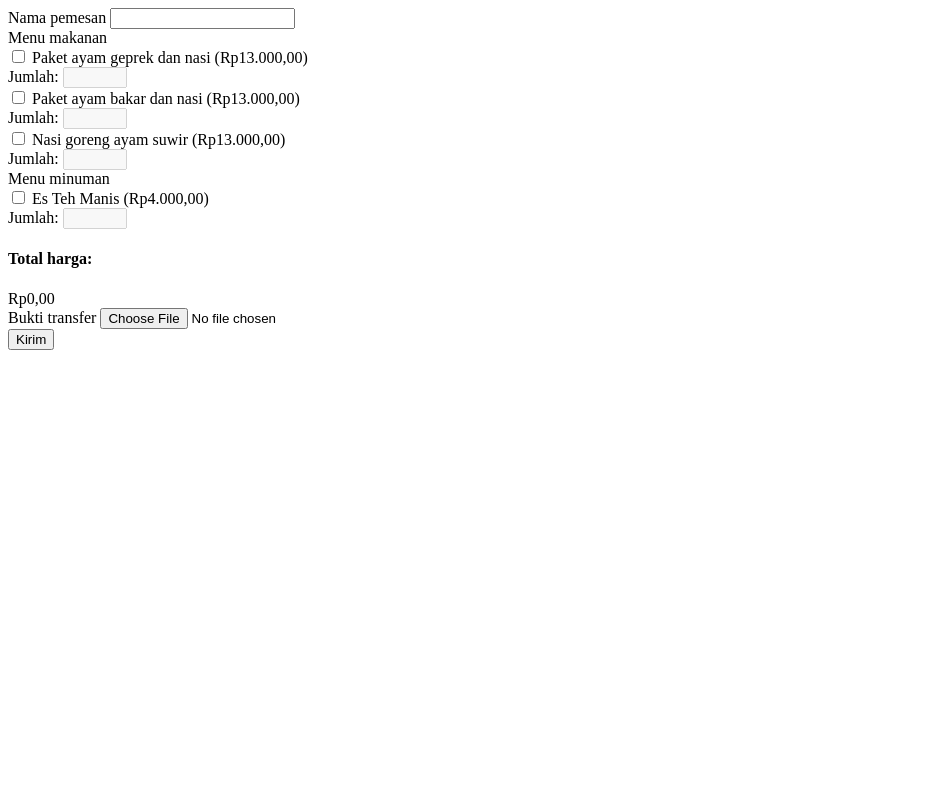
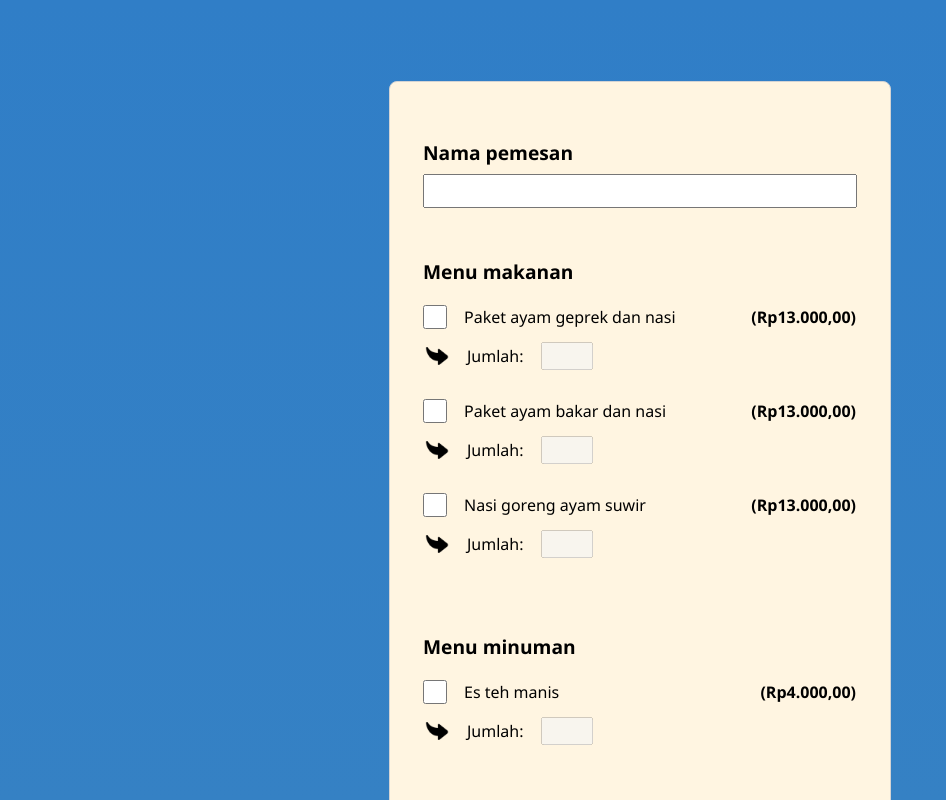
Before and after one commit to persona-lism/rabes, a plain HTML site: page index.html in a window 1280 px wide. Shown: the top 800 px of the page, without its empty margins (0-946 px from the left). Drawn offline with Linux system fonts and the light colour scheme.

Commit message:
Updated design

```diff
--- a/index.html
+++ b/index.html
@@ -11,7 +11,7 @@
             <form id="submit-form">
                 <div class="identitas">
                     <label for="namaPemesan">Nama pemesan</label>
-                    <input type="text" id="namaPemesan" name="namaPemesan" required aria-required="true">
+                    <input type="text" id="namaPemesan" name="namaPemesan" autocomplete="off" autocapitalize="off" aria-autocomplete="off">
                 </div>
 
                 <div class="makanan">
@@ -19,36 +19,51 @@
                     <!-- <input type="text" id="menu-makanan" name="menu-makanan" required aria-required="true"> -->
                     <div class="pilihan-makanan">
                         <div class="jenis">
+                            <div class="divider">
                                 <input type="checkbox" id="menua1" name="menua1" value="menua1">
                                 <label for="menua1">Paket ayam geprek dan nasi</label>
+                            </div>
+                            <div class="divider">
                                 <label for="menua1">(Rp13.000,00)</label>
+                            </div>
                         </div>
 
                         <div class="jumlah">
+                            <img src="assets/send.png">
                             <label for="jumlaha1">Jumlah:</label>
-                            <input type="number" id="jumlaha1" name="jumlaha1" min="1" max="100" step="1" disabled>
+                            <input type="number" id="jumlaha1" name="jumlaha1" min="1" max="100" disabled>
                         </div>
                     </div>
                     <div class="pilihan-makanan">
                         <div class="jenis">
+                            <div class="divider">
                                 <input type="checkbox" id="menua2" name="menua2" value="menua2">
                                 <label for="menua2">Paket ayam bakar dan nasi</label>
+                            </div>
+                            <div class="divider">
                                 <label for="menua2">(Rp13.000,00)</label>
+                            </div>
                         </div>
 
                         <div class="jumlah">
+                            <img src="assets/send.png">
                             <label for="jumlaha2">Jumlah:</label>
                             <input type="number" id="jumlaha2" name="jumlaha2" min="1" max="100" step="1" disabled>
                         </div>
                     </div>
                     <div class="pilihan-makanan">
                         <div class="jenis">
+                            <div class="divider">
                                 <input type="checkbox" id="menua3" name="menua3" value="menua3">
                                 <label for="menua3">Nasi goreng ayam suwir</label>
+                            </div>
+                            <div class="divider">
                                 <label for="menua3">(Rp13.000,00)</label>
+                            </div>
                         </div>
 
                         <div class="jumlah">
+                            <img src="assets/send.png">
                             <label for="jumlaha3">Jumlah:</label>
                             <input type="number" id="jumlaha3" name="jumlaha3" min="1" max="100" step="1" disabled>
                         </div>
@@ -60,29 +75,38 @@
                     <!-- <input type="text" id="menu-minuman" name="menu-minuman" required aria-required="true"> -->
                     <div class="pilihan-minuman">
                         <div class="jenis">
+                            <div class="divider">
                                 <input type="checkbox" id="menub1" name="menub1" value="menub1">
-                            <label for="menub1">Es Teh Manis</label>
+                                <label for="menub1">Es teh manis</label>
+                            </div>
+                            <div class="divider">
                                 <label for="menub1">(Rp4.000,00)</label>
+                            </div>
                         </div>
 
                         <div class="jumlah">
+                            <img src="assets/send.png">
                             <label for="jumlahb1">Jumlah:</label>
                             <input type="number" id="jumlahb1" name="jumlahb1" min="1" max="100" step="1" disabled>
                         </div>
                     </div>
                 </div>
 
+                <div class="order-here">
+            <img src="assets/order-here.png">
+        </div>
+
                 <div class="total">
-                    <h4>Total harga: </h4>
+                    <span>Total harga</span>
                     <div id="total-harga">Rp0,00</div>
                 </div>
 
                 <div class="bukti">
-                    <label for="buktitransfer">Bukti transfer</label>
-                    <input type="file" id="buktitransfer" accept="image/jpeg,image/png,image/jpg" required aria-required="true">
+                    <label for="buktitransfer">Bukti pembayaran</label>
+                    <input type="file" id="buktitransfer" accept="image/jpeg,image/png,image/jpg">
                 </div>
 
-                <input type="submit" value="Kirim">
+                <input type="submit" value="Kirim" id="submit">
             </form>
         </div>
     </body>
--- a/styles.css
+++ b/styles.css
@@ -0,0 +1,234 @@
+html {
+    scroll-behavior: smooth;
+}
+
+* {
+    padding: 0;
+    margin: 0;
+    font-family: 'Segoe UI', Tahoma, Geneva, Verdana, sans-serif;
+    /* font-size: 1.05rem; */
+    -webkit-user-select: none;
+    -ms-user-select: none;
+    user-select: none;
+}
+
+body {
+    top: 0;
+    left: 0;
+    width: 100vw;
+    display: flex;
+
+    overflow-y: auto;
+    overflow-x: hidden;
+    background: #1DAEC4FF;
+    background: -webkit-linear-gradient(0deg, rgba(29, 174, 196, 1) 0%, rgba(53, 129, 196, 1) 50%, rgba(48, 126, 199, 1) 100%);
+    background: -moz-linear-gradient(0deg, rgba(29, 174, 196, 1) 0%, rgba(53, 129, 196, 1) 50%, rgba(48, 126, 199, 1) 100%);
+    background: linear-gradient(0deg, rgba(29, 174, 196, 1) 0%, rgba(53, 129, 196, 1) 50%, rgba(48, 126, 199, 1) 100%);
+}
+
+.order-here {
+    display: flex;
+    justify-content: center;
+    align-items: center;
+    border: 1px transparent solid;
+    /* border: 1px black solid; */
+    flex: 1;
+}
+
+.order-here > img {
+    width: 20rem;
+    height: 20rem;
+    border: 1px transparent solid;
+    padding: 0rem 4rem;
+}
+
+.menu {
+    border: 1px transparent solid;
+    display: flex;
+    flex-direction: column;
+    align-items: center;
+    justify-content: center;
+    /* width: 100%; */
+    flex: 1;
+    height: 100%;
+    padding: 5rem 0rem;
+}
+
+.menu > #submit-form {
+    border: 1px lightgray solid;
+    padding: 3rem 1.5rem 1.5rem 1.5rem;
+    display: flex;
+    flex-direction: column;
+    gap: 2rem;
+
+    border-radius: 0.5rem;
+    background: #fff5e1;
+}
+
+#submit-form > .identitas {
+    display: flex;
+    flex-direction: column;
+    /* background-color: gray; */
+    padding: 0.5rem;
+    border: 1px transparent solid;
+}
+
+#submit-form > .identitas > label {
+    font-size: 1.2rem;
+    font-weight: bold;
+    margin-bottom: 0.5rem;
+}
+
+#submit-form > .identitas > input {
+    padding: 0.25rem;
+    font-size: 1rem;
+}
+
+input {
+    /* border: 1px black solid; */
+}
+
+#submit-form > .makanan,
+#submit-form > .minuman {
+    display: flex;
+    flex-direction: column;
+
+    padding: 0.5rem;
+    border: 1px transparent solid;
+}
+
+#submit-form > .makanan > span,
+#submit-form > .minuman > span {
+    font-size: 1.2rem;
+    font-weight: bold;
+    margin-bottom: 1rem;
+}
+
+#submit-form > .makanan > .pilihan-makanan,
+#submit-form > .minuman > .pilihan-minuman {
+    display: flex;
+    flex-direction: column;
+    margin-bottom: 1.5rem;
+}
+
+#submit-form > .makanan > .pilihan-makanan > .jenis,
+#submit-form > .minuman > .pilihan-minuman > .jenis {
+    display: flex;
+    justify-content: space-between;
+    gap: 1rem;
+}
+
+#submit-form > .makanan > .pilihan-makanan > .jenis > .divider,
+#submit-form > .minuman > .pilihan-minuman > .jenis > .divider {
+    display: flex;
+    gap: 1rem;
+}
+
+#submit-form > .makanan > .pilihan-makanan > .jenis > .divider:last-child,
+#submit-form > .minuman > .pilihan-minuman > .jenis > .divider:last-child {
+    font-weight: bold;
+    /* font-family: monospace; */
+}
+
+.divider > label {
+    cursor: pointer;
+    border: 1px transparent solid;
+    /* border: 1px black solid; */
+    align-self: center;
+    padding: 0.25rem 0rem;
+}
+
+.divider > input {
+    cursor: pointer;
+    width: 1.5rem;
+    height: 1.5rem;
+    align-self: center;
+    justify-self: center;
+    border: 1px black solid;
+}
+
+
+.jumlah {
+    margin-top: 0.5rem;
+    display: flex;
+    border: 1px transparent solid;
+}
+
+.jumlah > img {
+    width: 1.5rem;
+    height: 1.5rem;
+    align-self: center;
+    justify-self: center;
+    border: 1px transparent solid;
+    transform: scaleY(-1);
+}
+
+.jumlah > input {
+    width: 3rem;
+    height: 1.5rem;
+    font-size: 1rem;
+}
+
+.jumlah > label {
+    cursor: pointer;
+    border: 1px transparent solid;
+    align-self: center;
+    padding: 0rem 1rem 0rem 0rem;
+    margin-left: 1rem;
+}
+
+input[type=number]::-webkit-inner-spin-button,
+input[type=number]::-webkit-outer-spin-button {
+    -webkit-appearance: none;
+    appearance: none;
+    margin: 0;
+}
+
+
+#submit-form > .total {
+    display: flex;
+    justify-content: center;
+    align-items: center;
+    flex-direction: column;
+    margin-bottom: 1.5rem;
+}
+
+#submit-form > .total > span {
+    font-size: 1.2rem;
+    font-weight: bold;
+    margin-bottom: 1rem;
+}
+
+#submit-form > .bukti {
+    display: flex;
+    flex-direction: column;
+    justify-content: center;
+    align-items: center;
+    margin-bottom: 1.5rem;
+}
+
+#submit-form > .bukti > label {
+    font-size: 1.2rem;
+    font-weight: bold;
+    margin-bottom: 1rem;
+}
+
+#submit {
+    cursor: pointer;
+    padding: 1rem;
+    font-size: 1.1rem;
+    font-weight: bold;
+    background-color: #f4d7aa;
+    transition: .4s ease;
+    border: 2px black solid;
+}
+
+#submit:hover {
+    background-color: #e08f5d;
+    color: white;
+}
+
+.bukti > input {
+    border: 1px black solid;
+    padding: 1rem;
+}
```
Also changed, not shown: main.js (+39 -13 lines), assets/order-here.png (added), assets/send.png (added), assets/turn-right.png (added). Lines whose indentation alone changed are shown as unchanged.
